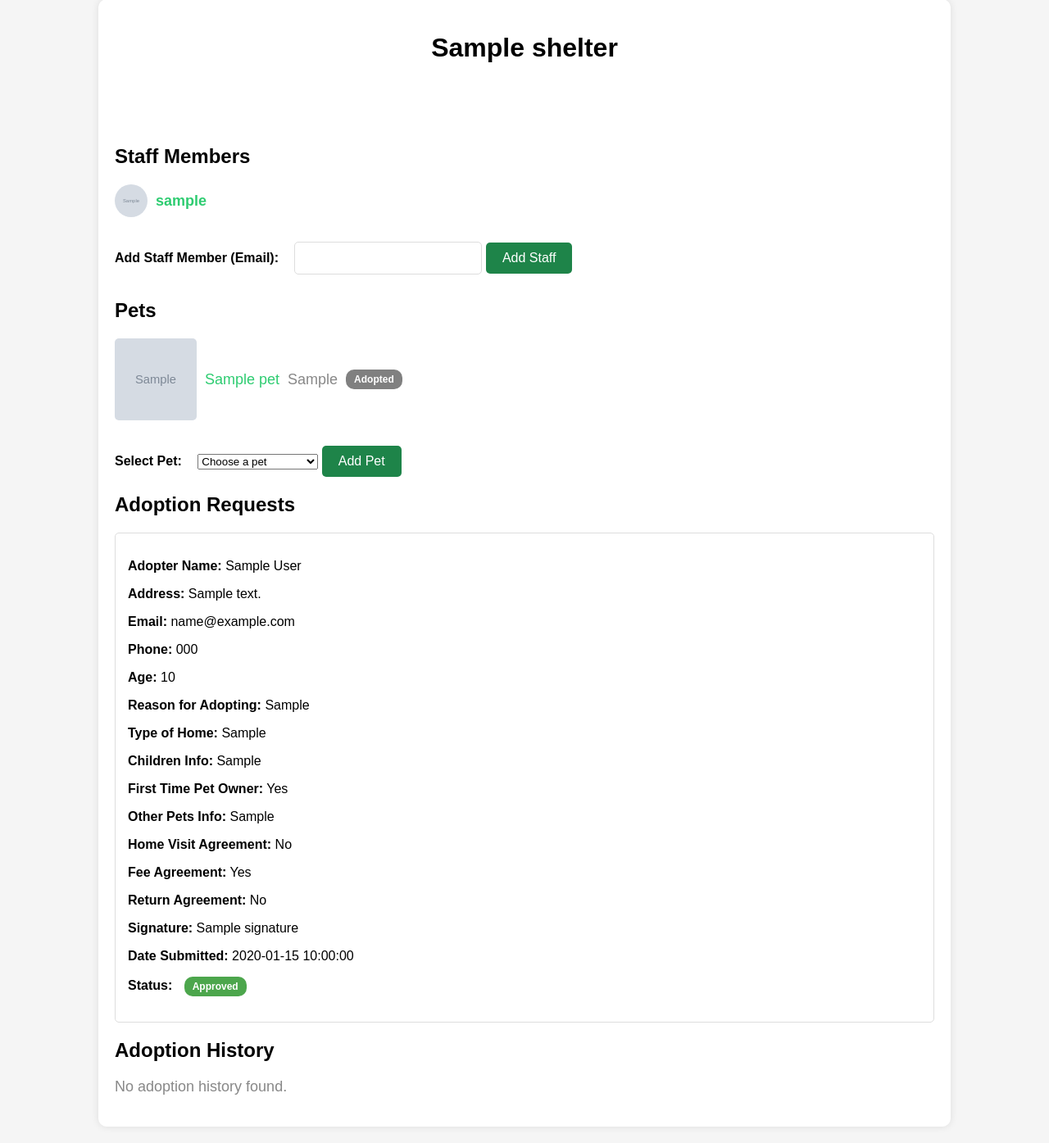
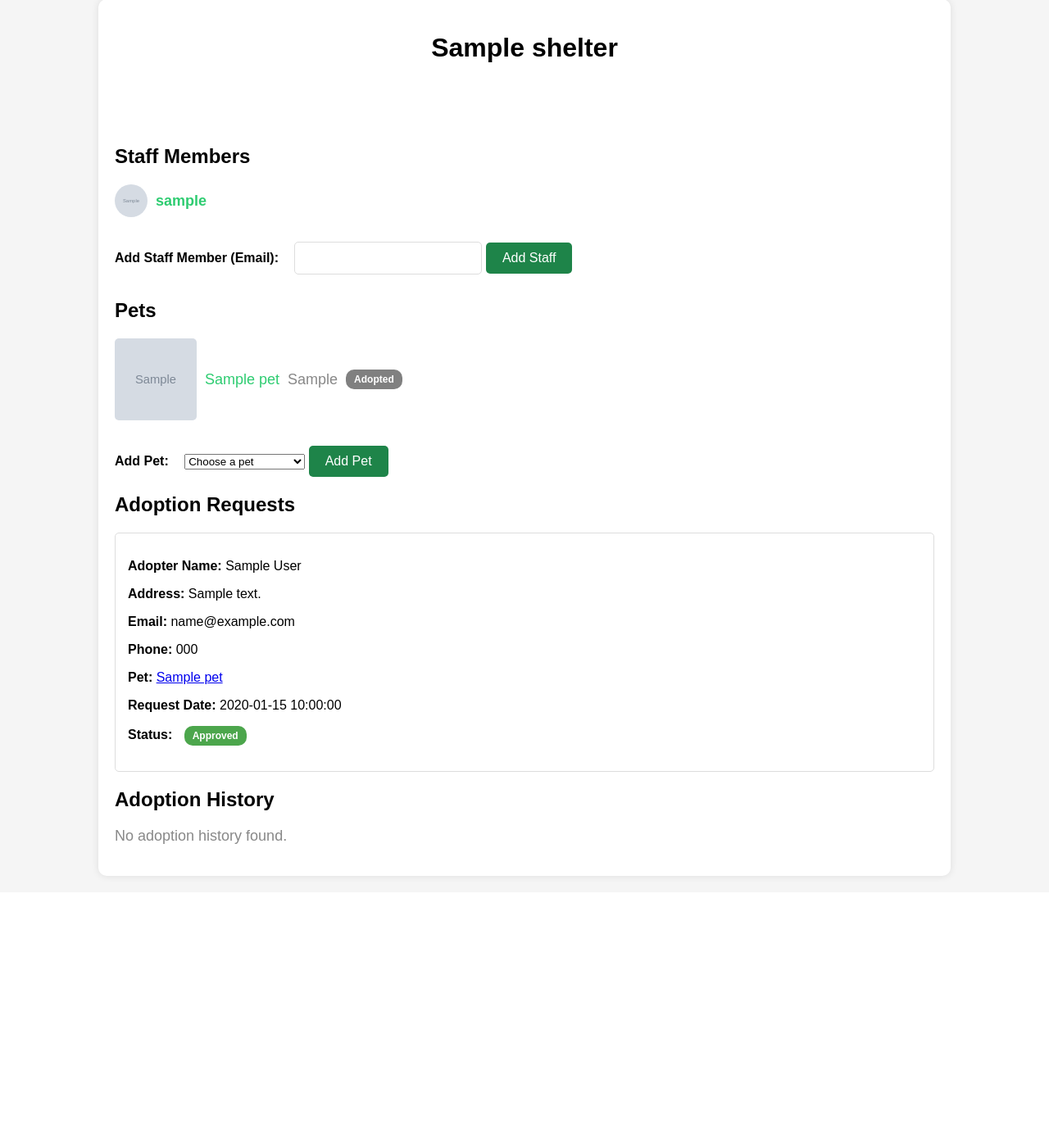
Before and after one commit to lcmiles/CS-499-Capstone, a Flask app: template templates/manage_shelter.html in a window 1280 px wide. Shown: the part 151-1546 px from the top of the page at 82% size. After the commit the page ends 1226 px from the top, so only its background shows below. Run offline with Flask 3, Linux system fonts and the light colour scheme; tables that the repository leaves empty hold one stand-in row (values such as "Sample post"); the template is opened without the code that fills it: values that come from a table or form of the project are taken from there, most other values are stand-ins (such as "Sample title", 1, 10 or a date in 2020); grey boxes marked "Sample" are stand-in pictures.

Commit message:
fixed: ui bugs related to adoption from shelters

```diff
--- a/templates/manage_shelter.html
+++ b/templates/manage_shelter.html
@@ -54,7 +54,7 @@
             {% endif %}
 
             <form method="POST" action="{{ url_for('add_pet_to_shelter', shelter_id=shelter.id) }}">
-                <label for="pet_id">Select Pet:</label>
+                <label for="pet_id">Add Pet:</label>
                 <select name="pet_id" id="pet_id" required>
                     <option value="" disabled selected>Choose a pet</option>
                     {% for pet in unassociated_pets %}
@@ -67,24 +67,15 @@
         </div>
 
         <h2>Adoption Requests</h2>
-        {% if applications %}
-            {% for application in applications %}
+        {% if adoption_requests %}
+            {% for application in adoption_requests %}
                 <div class="application" style="border: 1px solid #ddd; padding: 15px; margin-bottom: 15px; border-radius: 5px;">
                     <p><strong>Adopter Name:</strong> {{ application.full_name }}</p>
                     <p><strong>Address:</strong> {{ application.address }}</p>
                     <p><strong>Email:</strong> {{ application.email }}</p>
                     <p><strong>Phone:</strong> {{ application.phone }}</p>
-                    <p><strong>Age:</strong> {{ application.age }}</p>
-                    <p><strong>Reason for Adopting:</strong> {{ application.reason_for_adopting }}</p>
-                    <p><strong>Type of Home:</strong> {{ application.home_type }}</p>
-                    <p><strong>Children Info:</strong> {{ application.children_info or "N/A" }}</p>
-                    <p><strong>First Time Pet Owner:</strong> {{ "Yes" if application.first_time_owner else "No" }}</p>
-                    <p><strong>Other Pets Info:</strong> {{ application.other_pets_info or "N/A" }}</p>
-                    <p><strong>Home Visit Agreement:</strong> {{ "Yes" if application.home_visit_agreement else "No" }}</p>
-                    <p><strong>Fee Agreement:</strong> {{ "Yes" if application.fee_agreement else "No" }}</p>
-                    <p><strong>Return Agreement:</strong> {{ "Yes" if application.return_agreement else "No" }}</p>
-                    <p><strong>Signature:</strong> {{ application.signature }}</p>
-                    <p><strong>Date Submitted:</strong> {{ application.date.strftime('%Y-%m-%d %H:%M:%S') }}</p>
+                    <p><strong>Pet:</strong> <a href="{{ url_for('view_pet', pet_id=application.pet_id) }}">{{ application.pet.name }}</a></p>
+                    <p><strong>Request Date:</strong> {{ application.date.strftime('%Y-%m-%d %H:%M:%S') }}</p>
                     <p><strong>Status:</strong>
                         <span class="adoption-status {{ 'approved' if application.status == 'Approved' else 'denied' if application.status == 'Denied' else 'pending' }}">
                             {{ application.status }}
@@ -103,8 +94,10 @@
                 </div>
             {% endfor %}
         {% else %}
-            <p class="adoption-requests">No adoption applications found.</p>
+            <p class="adoption-requests">No pending adoption applications found.</p>
         {% endif %}
+
+
         <h2>Adoption History</h2>
         {% if history in adoption_history %}
         <ul>
```
Also changed, not shown: templates/shelter_detail.html (+9 -9 lines).
